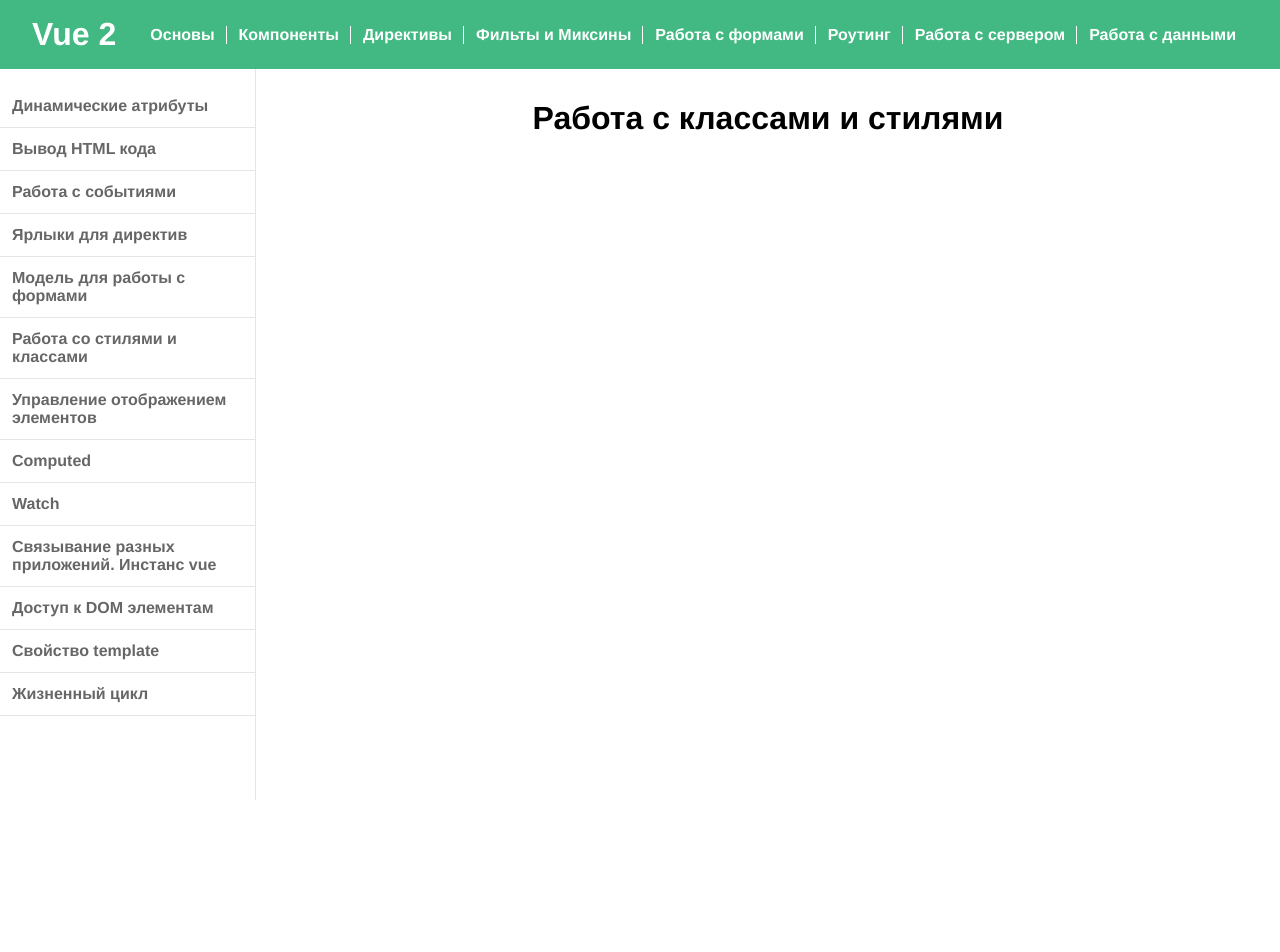
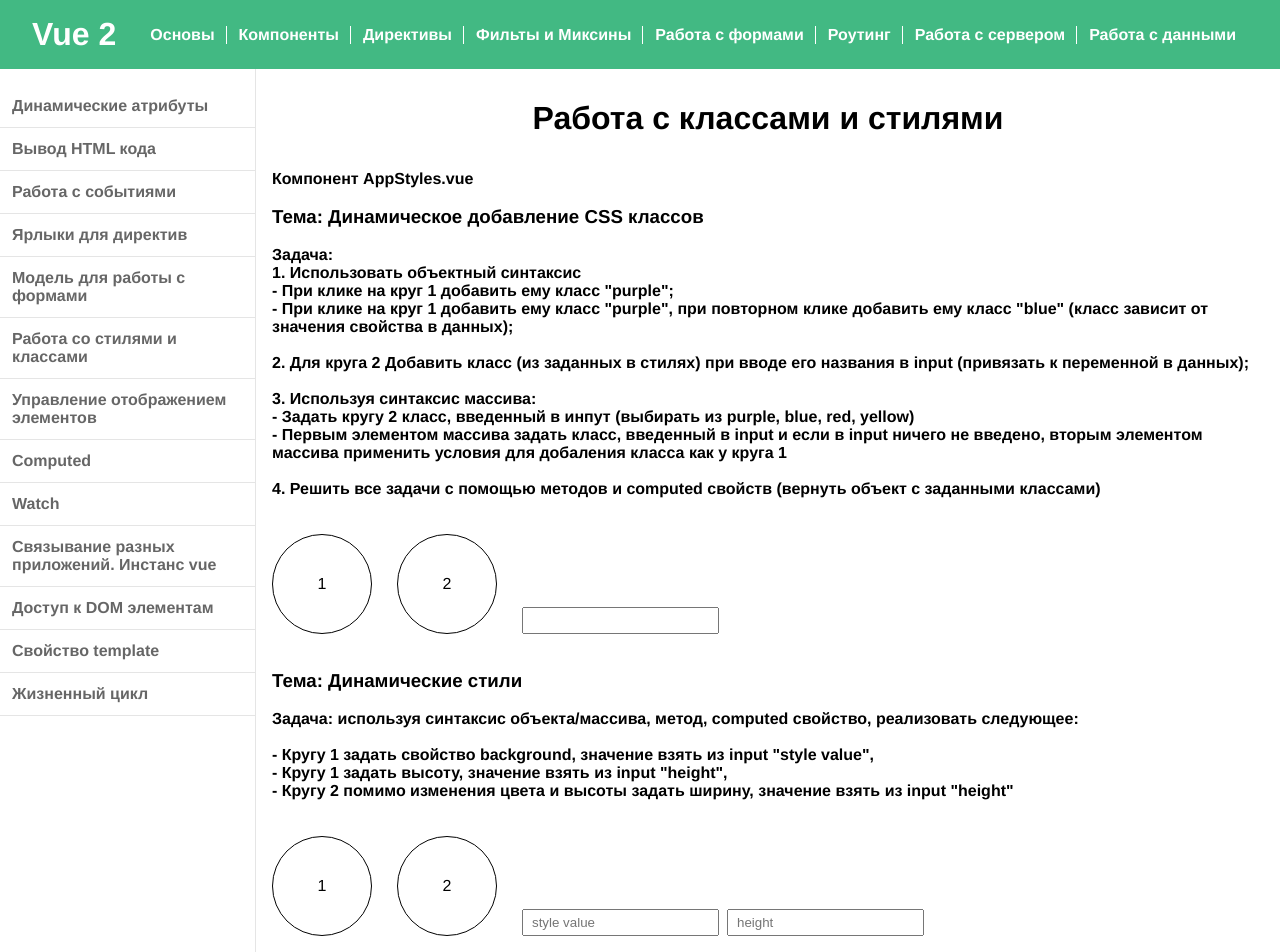
Before and after one commit to VladimirShadrov/vue2-repetition, a Vue app: page /styles in a window 1280 px wide. Before the commit the page ends 800 px from the top, so only its background shows below. Built offline with nearby package versions, Linux system fonts and the light colour scheme.

Commit message:
Контент для работы с стилями и классами

```diff
--- a/src/components/base/pages/AppStyles.vue
+++ b/src/components/base/pages/AppStyles.vue
@@ -1,11 +1,107 @@
 <template>
   <div>
     <h1 class="content__theme-title">Работа с классами и стилями</h1>
+    <br />
+    <h4>Компонент AppStyles.vue</h4>
+    <br />
+
+    <h3>Тема: Динамическое добавление CSS классов</h3>
+    <br />
+
+    <h4>
+      Задача: <br />
+      1. Использовать объектный синтаксис <br />
+      - При клике на круг 1 добавить ему класс "purple"; <br />
+      - При клике на круг 1 добавить ему класс "purple", при повторном клике добавить ему класс "blue" (класс зависит от значения свойства в данных);
+      <br /><br />
+
+      2. Для круга 2 Добавить класс (из заданных в стилях) при вводе его названия в input (привязать к переменной в данных); <br /><br />
+
+      3. Используя синтаксис массива: <br />
+      - Задать кругу 2 класс, введенный в инпут (выбирать из purple, blue, red, yellow) <br />
+      - Первым элементом массива задать класс, введенный в input и если в input ничего не введено, вторым элементом массива применить условия для
+      добаления класса как у круга 1 <br /><br />
+
+      4. Решить все задачи с помощью методов и computed свойств (вернуть объект с заданными классами)
+    </h4>
+    <br /><br />
+    <div class="wrapper">
+      <div class="circle">1</div>
+      <div class="circle">2</div>
+      <br /><br />
+      <input type="text" class="input" />
+    </div>
+    <br /><br />
+
+    <h3>Тема: Динамические стили</h3>
+    <br />
+
+    <h4>
+      Задача: используя синтаксис объекта/массива, метод, computed свойство, реализовать следующее: <br /><br />
+      - Кругу 1 задать свойство background, значение взять из input "style value", <br />
+      - Кругу 1 задать высоту, значение взять из input "height", <br />
+      - Кругу 2 помимо изменения цвета и высоты задать ширину, значение взять из input "height"
+    </h4>
+    <br /><br />
+
+    <div class="wrapper">
+      <div class="circle">1</div>
+      <div class="circle">2</div>
+      <br /><br />
+      <input type="text" class="input" placeholder="style value" />
+      <input type="text" class="input" placeholder="height" />
+    </div>
   </div>
 </template>
 
 <script>
-export default {};
+export default {
+  data() {
+    return {
+      isActive: false,
+      activeClass: '',
+      color: '',
+      height: '',
+    };
+  },
+};
 </script>
 
-<style></style>
+<style scoped>
+.circle {
+  width: 100px;
+  height: 100px;
+  border-radius: 50%;
+  border: 1px solid black;
+  display: flex;
+  justify-content: center;
+  align-items: center;
+  cursor: pointer;
+  margin-right: 25px;
+}
+
+.purple {
+  background: purple;
+}
+
+.blue {
+  background: blue;
+}
+
+.red {
+  background: red;
+}
+.yellow {
+  background: yellow;
+}
+
+.wrapper {
+  display: flex;
+  align-items: flex-end;
+}
+
+.input {
+  padding: 4px 8px;
+  margin-right: 8px;
+}
+</style>
```
